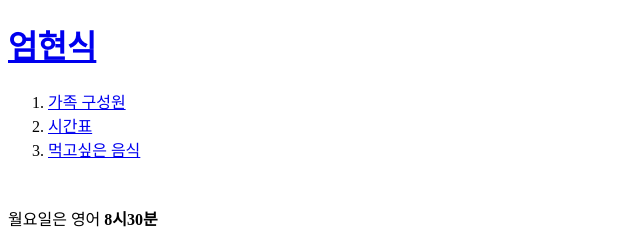
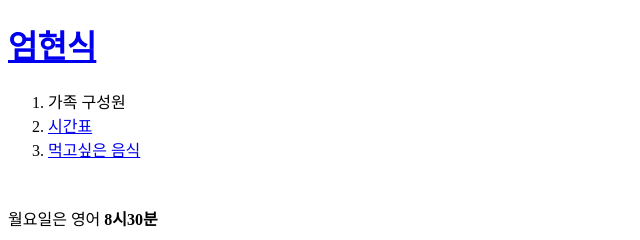
Before and after one commit to fox02130/my-first-web, a plain HTML site: page 2.html in a window 1280 px wide. Shown: the top 240 px of the page, 0-640 px from the left. Drawn offline with Linux system fonts and the light colour scheme.

Commit message:
Update 2.html

```diff
--- a/2.html
+++ b/2.html
@@ -9,7 +9,7 @@
 <body>
   <h1><a href="index.html">엄현식</a></h1>
     <ol>
-      <li><a href="1.html">가족 구성원 </a></li>
+      <li>가족 구성원</li>
       <li><a href="2.html">시간표 </a></li>
       <li><a href="3.html">먹고싶은 음식 </a></li>
     </ol>
```
